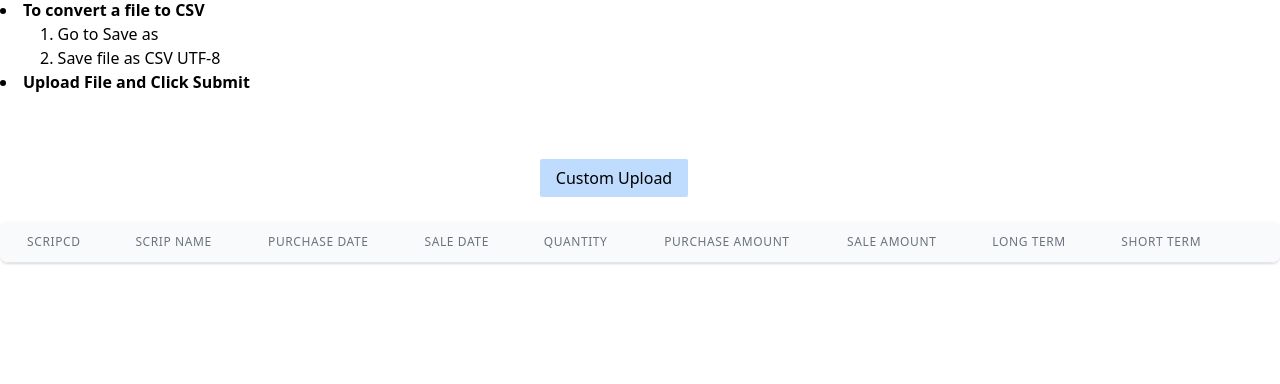
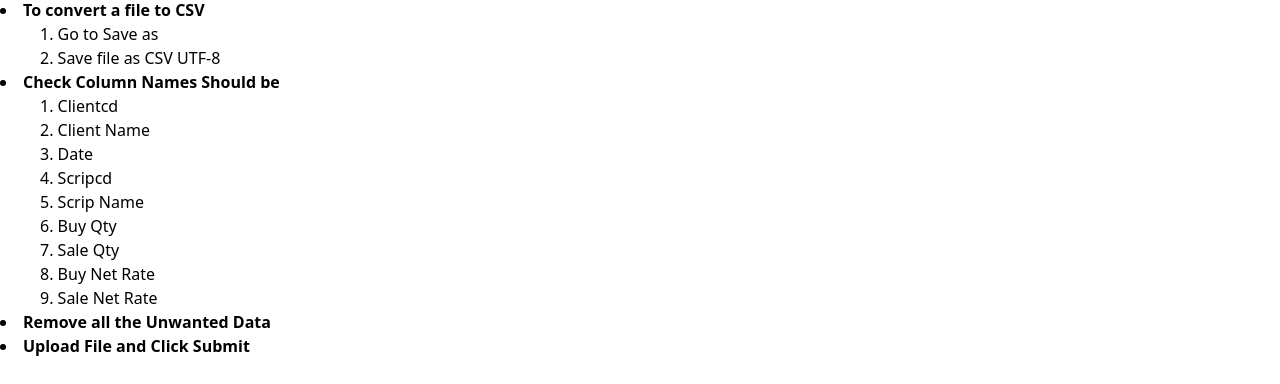
Before and after one commit to amandugar/stock-data-rearragement-frontend, a Next.js app: page / in a window 1280 px wide. Shown: the part 338-722 px from the top of the page. Built offline with nearby package versions, Linux system fonts and the light colour scheme.

Commit message:
some-fixes

```diff
--- a/components/PointsToRemeber.js
+++ b/components/PointsToRemeber.js
@@ -1,3 +1,5 @@
+import SheetHeaders from '../constants/SheetHeaders'
+
 const PointsToRemeber = () => {
   return (
     <div className="container m-auto items-left justify-center flex flex-col py-8">
@@ -13,6 +15,17 @@ const PointsToRemeber = () => {
             <li className="font-normal">Save file as CSV UTF-8</li>
           </ul>
         </li>
+        <li className="font-bold">
+          Check Column Names Should be
+          <ul className="list-inside list-decimal ml-10">
+            {SheetHeaders.map((table, index) => (
+              <li key={index} className="font-normal">
+                {table}
+              </li>
+            ))}
+          </ul>
+        </li>
+        <li className="font-bold">Remove all the Unwanted Data</li>
         <li className="font-bold">Upload File and Click Submit</li>
       </ul>
     </div>
--- a/components/UploadPage.js
+++ b/components/UploadPage.js
@@ -11,11 +11,6 @@ const UploadPage = () => {
   const [fileName, setFileName] = useState('')
 
   const addToArray = (finalArray, currSale, currPurchase, qty) => {
-    console.log({
-      currPurchase,
-      currSale,
-    })
-
     if (currPurchase['Date'].toString().search('/') >= 0) {
       let currPurchaseArr = currPurchase['Date'].toString().split('/')
       let temp = currPurchaseArr[0]
@@ -100,9 +95,12 @@ const UploadPage = () => {
     let purchase = new Deque([])
     let sale = new Deque([])
     for (let i = start; i < end; i++) {
-      if (array[i]['Buy Qty'] !== '-') {
+      if (array[i]['Buy Qty'] !== '-' && parseInt(array[i]['Buy Qty']) !== 0) {
         purchase.push(array[i])
-      } else if (array[i]['Sale Qty'] !== '-') {
+      } else if (
+        array[i]['Sale Qty'] !== '-' &&
+        parseInt(array[i]['Sale Qty']) !== 0
+      ) {
         sale.push(array[i])
       }
     }
@@ -112,6 +110,7 @@ const UploadPage = () => {
       let currPurchase = purchase.peekFront()
       purchase.shift()
       sale.shift()
+      console.log({ currSale, currPurchase })
       if (
         parseInt(currSale['Sale Qty']) === parseInt(currPurchase['Buy Qty'])
       ) {
@@ -154,6 +153,7 @@ const UploadPage = () => {
     indicesArray.forEach(element => {
       insertToArray(array, finalArray, element.start, element.end)
     })
+
     setStockData(finalArray)
   }
 
@@ -167,6 +167,7 @@ const UploadPage = () => {
           results = JSON.parse(
             JSON.stringify(results.data).replace(/"\s+|\s+"/g, '"')
           )
+          console.log(results)
           getData(results)
         },
       })
--- /dev/null
+++ b/constants/SheetHeaders.js
@@ -0,0 +1,11 @@
+export default [
+  'Clientcd',
+  'Client Name',
+  'Date',
+  'Scripcd',
+  'Scrip Name',
+  'Buy Qty',
+  'Sale Qty',
+  'Buy Net Rate',
+  'Sale Net Rate',
+]
```
